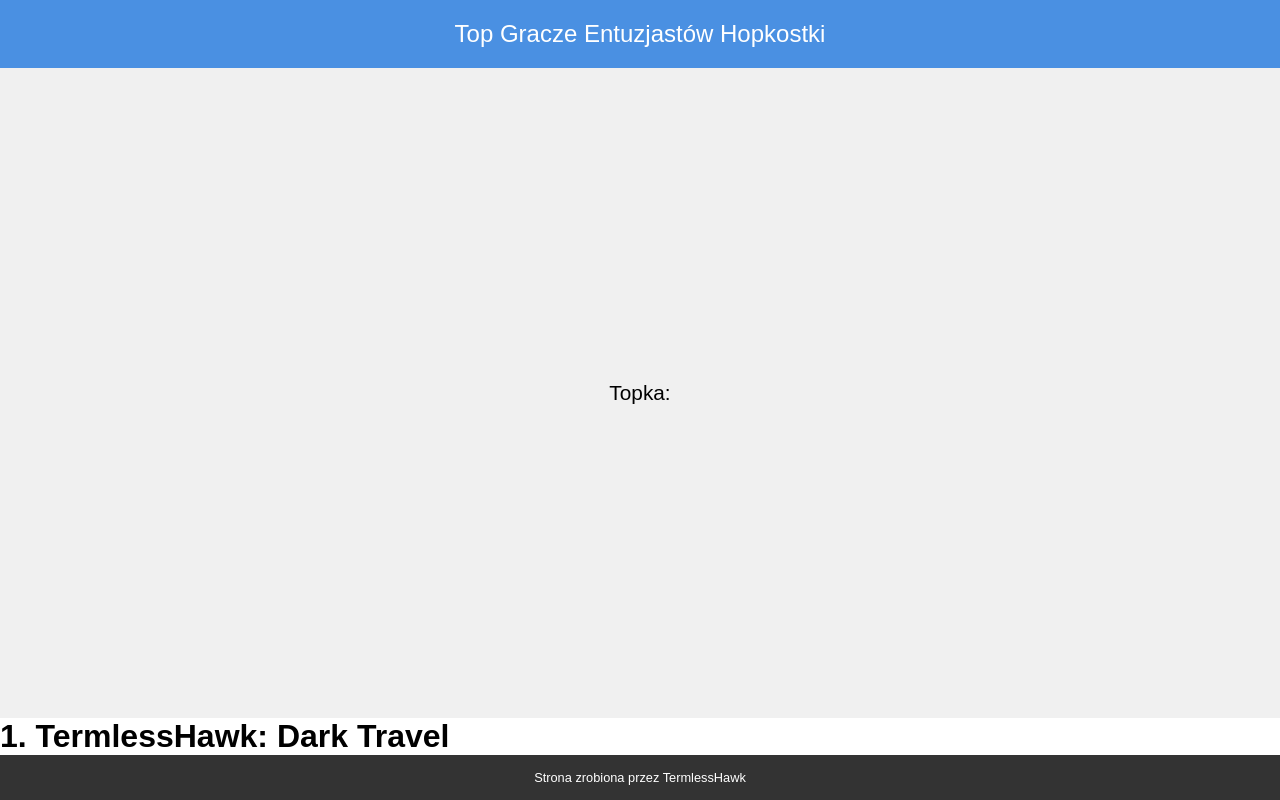
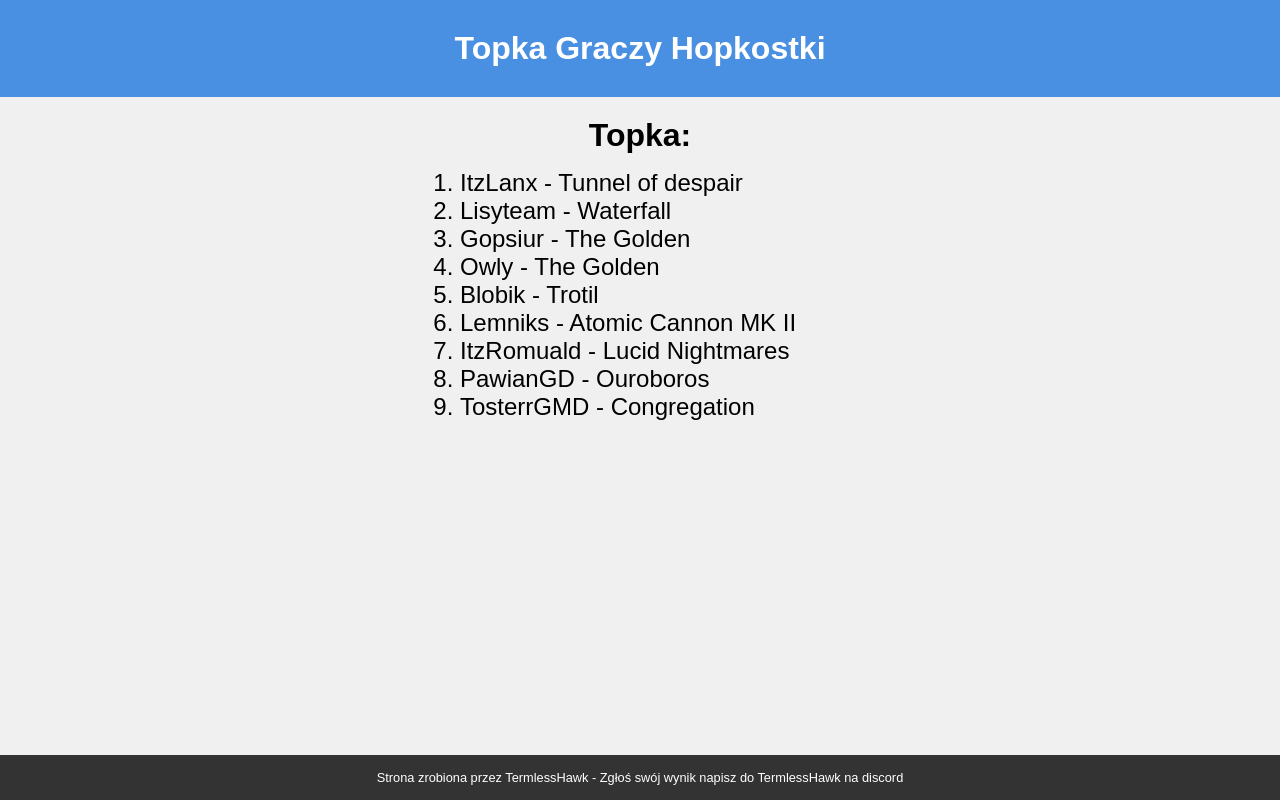
Before and after one commit to EH-lista/EH-lista.github.io, a plain HTML site: page index.html in a window 1280 px wide. Drawn offline with Linux system fonts and the light colour scheme.

Commit message:
Update index.html

```diff
--- a/index.html
+++ b/index.html
@@ -2,7 +2,7 @@
 <html lang="pl">
 <head>
   <meta charset="UTF-8">
-  <title>Zaczepienie u góry</title>
+  <title>Topka Graczy Hopkostki</title>
   <style>
     * {
       margin: 0;
@@ -10,31 +10,48 @@
       box-sizing: border-box;
     }
 
-    body, html {
+    html, body {
       height: 100%;
       font-family: Arial, sans-serif;
     }
 
     .container {
-      display: grid;
-      grid-template-rows: auto 1fr auto;
-      height: 100vh;
+      display: flex;
+      flex-direction: column;
+      min-height: 100vh;
     }
 
     .top {
       background: #4a90e2;
       color: white;
       text-align: center;
-      padding: 20px;
-      font-size: 1.5rem;
+      padding: 30px;          /* większy padding */
+      font-size: 2rem;        /* większa czcionka tytułu */
+      font-weight: bold;      /* pogrubienie */
+      flex-shrink: 0;
     }
 
-    .middle {
+    .content {
+      flex: 1;
+      overflow-y: auto;
       background: #f0f0f0;
-      display: flex;
-      align-items: center;
-      justify-content: center;
-      font-size: 1.3rem;
+      padding: 20px;
+      font-size: 1.1rem;
+    }
+
+    .content h2 {
+      margin-bottom: 15px;
+      font-size: 2rem; /* powiększony napis Topka: */
+      text-align: center;
+      font-weight: bold; /* pogrubienie */
+    }
+
+    .content ol {
+      list-style: decimal;
+      padding-left: 20px;
+      max-width: 400px;
+      margin: 0 auto;
+      font-size: 1.5rem; /* większe imiona */
     }
 
     .bottom {
@@ -43,18 +60,41 @@
       text-align: center;
       padding: 15px;
       font-size: 0.8rem;
-    }
-    h1 {
-      font-size 10 px;
+      flex-shrink: 0;
+      width: 100%;
     }
   </style>
 </head>
 <body>
   <div class="container">
-    <div class="top">Top Gracze Entuzjastów Hopkostki</div>
-    <div class="middle">Topka: </div>
-      <h1>1. TermlessHawk: Dark Travel</h1>
-    <div class="bottom">Strona zrobiona przez TermlessHawk</div>
+    <div class="top">Topka Graczy Hopkostki</div>
+    <div class="content">
+      <h2>Topka:</h2>
+      <ol id="ranking"></ol>
+    </div>
+    <div class="bottom">Strona zrobiona przez TermlessHawk - Zgłoś swój wynik napisz do TermlessHawk na discord</div>
   </div>
+
+  <script>
+    const gracze = [
+      "ItzLanx - Tunnel of despair",
+      "Lisyteam - Waterfall",
+      "Gopsiur - The Golden",
+      "Owly - The Golden",
+      "Blobik - Trotil",
+      "Lemniks - Atomic Cannon MK II",
+      "ItzRomuald - Lucid Nightmares",
+      "PawianGD - Ouroboros",
+      "TosterrGMD - Congregation"
+    ];
+
+    const ranking = document.getElementById("ranking");
+
+    gracze.forEach(gracz => {
+      const li = document.createElement("li");
+      li.textContent = gracz;
+      ranking.appendChild(li);
+    });
+  </script>
 </body>
 </html>
```
